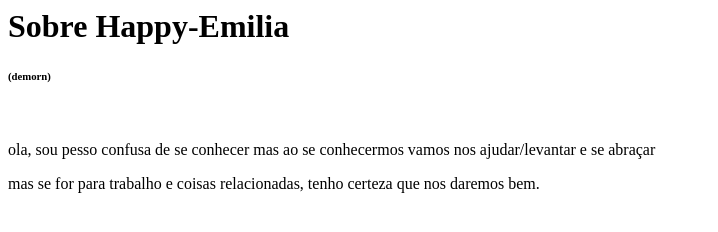
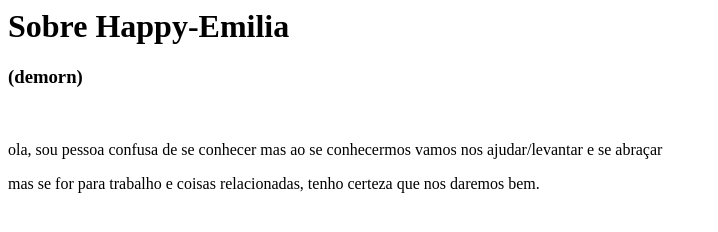
Before and after one commit to Kritofer/website, a plain HTML site: page Main.html in a window 1280 px wide. Shown: the whole page, without its empty margins (0-718 px from the left). Drawn offline with Linux system fonts and the light colour scheme.

Commit message:
Update Main.html

```diff
--- a/Main.html
+++ b/Main.html
@@ -2,7 +2,7 @@
 
 <body>
     <h1>Sobre Happy-Emilia</h1>
-    <h6>(demorn)</h6>
+    <h3>(demorn)</h3>
     <br>
     <script>
         function message(text) {
@@ -10,7 +10,7 @@
         }
     </script>
 
-    <p>ola, sou pesso confusa de se conhecer mas ao se conhecermos vamos nos ajudar/levantar e se abraçar<br></p>
+    <p>ola, sou pessoa confusa de se conhecer mas ao se conhecermos vamos nos ajudar/levantar e se abraçar<br></p>
     <p>mas se for para trabalho e coisas relacionadas, tenho certeza que nos daremos bem.</p>
 </body>
 
```
